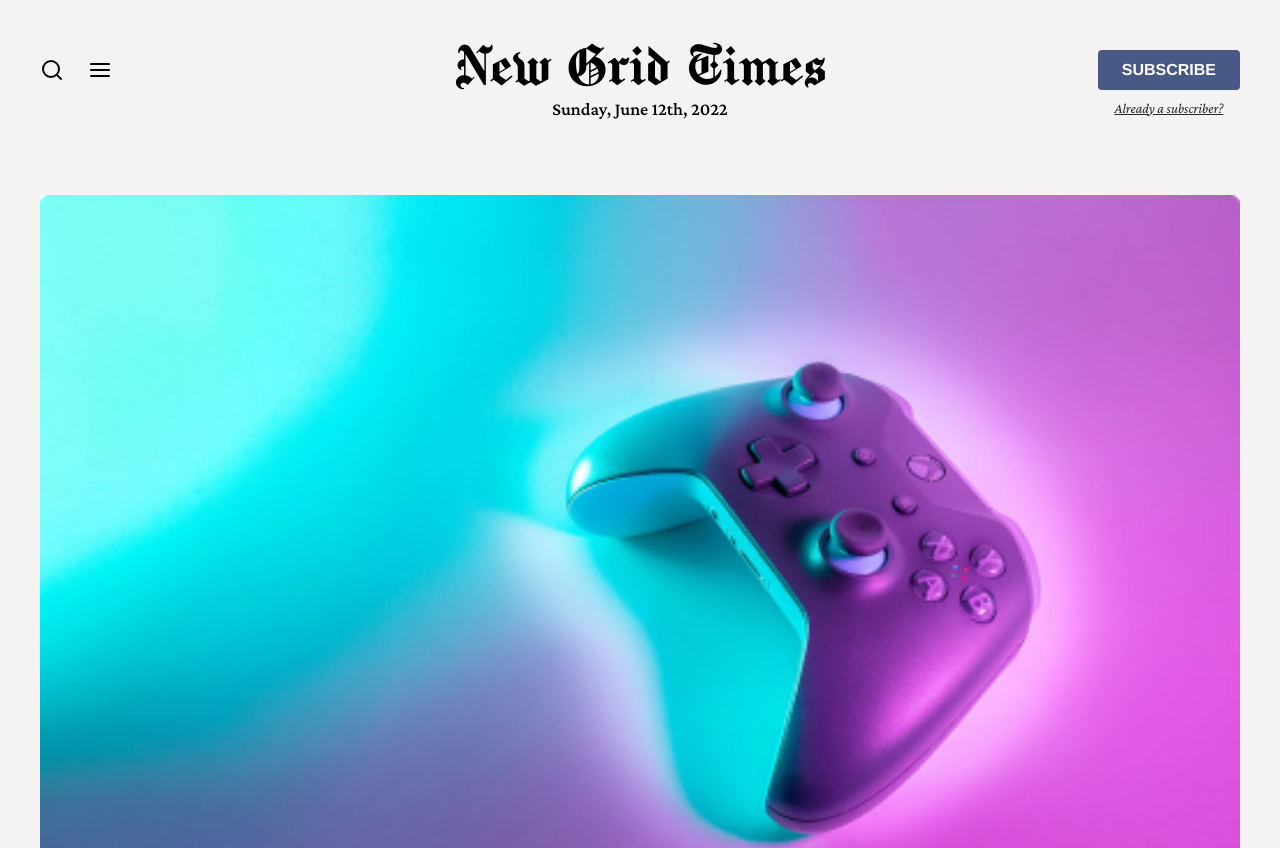
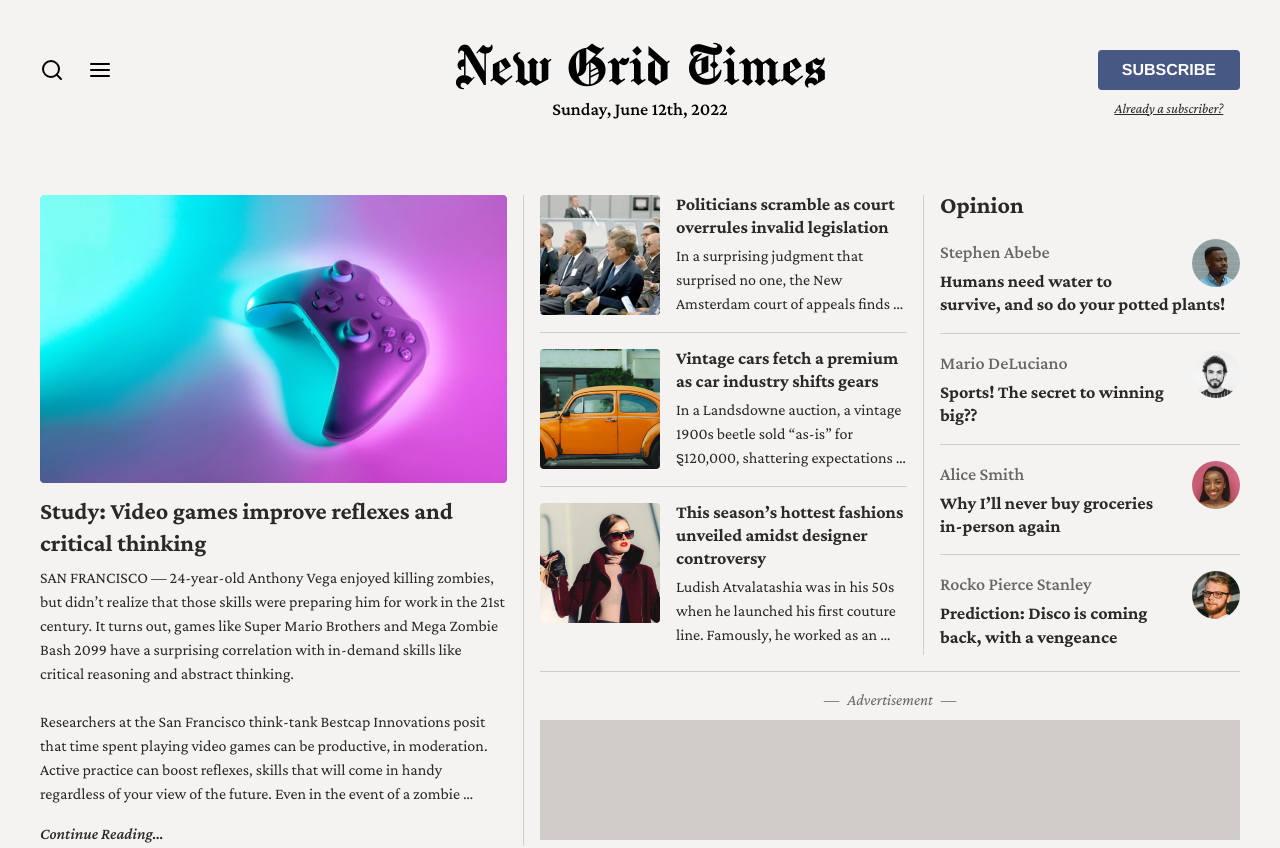
Before and after one commit to PabloCorso/css-workshop-module-7, a React (Create React App) app: page / in a window 1280 px wide. Shown: the top 848 px of the page. Built offline with nearby package versions, Linux system fonts and the light colour scheme.

Commit message:
3 - Main story grid

```diff
--- a/src/components/MainStoryGrid/MainStoryGrid.js
+++ b/src/components/MainStoryGrid/MainStoryGrid.js
@@ -1,8 +1,9 @@
 import React from "react";
 import styled from "styled-components/macro";
 
+import { MAIN_STORY, OPINION_STORIES, SECONDARY_STORIES } from "../../data";
+
 import { QUERIES } from "../../constants";
-import { MAIN_STORY, OPINION_STORIES, SECONDARY_STORIES } from "../../data";
 
 import SectionTitle from "../SectionTitle";
 import MainStory from "../MainStory";
@@ -31,9 +32,9 @@ const MainStoryGrid = () => {
         <SectionTitle>Opinion</SectionTitle>
         <OpinionStoryList>
           {OPINION_STORIES.map((story, index) => (
-            <VerticalStoryWrapper key={story.id}>
-              <OpinionStory key={story.id} {...story} />
-            </VerticalStoryWrapper>
+            <OpinionStoryWrapper key={story.id}>
+              <OpinionStory {...story} />
+            </OpinionStoryWrapper>
           ))}
         </OpinionStoryList>
       </OpinionSection>
@@ -54,33 +55,55 @@ const Wrapper = styled.div`
     "advertisement";
   gap: 48px;
   margin-bottom: 48px;
+
+  @media ${QUERIES.tabletAndUp} {
+    grid-template-areas:
+      "main-story secondary-stories"
+      "advertisement advertisement"
+      "opinion-stories opinion-stories";
+    grid-template-columns: 2fr 1fr;
+    gap: 48px 0px;
+  }
+
+  @media ${QUERIES.laptopAndUp} {
+    grid-template-areas:
+      "main-story secondary-stories opinion-stories"
+      "main-story advertisement advertisement";
+    grid-template-columns: 5fr 4fr 3fr;
+    gap: 0px;
+  }
 `;
 
 const MainStorySection = styled.section`
   grid-area: main-story;
+
+  @media ${QUERIES.tabletAndUp} {
+    padding-right: 16px;
+    margin-right: 16px;
+    border-right: 1px solid var(--color-gray-300);
+  }
 `;
 
 const SecondaryStorySection = styled.section`
   grid-area: secondary-stories;
+
+  @media ${QUERIES.laptopAndUp} {
+    padding-right: 16px;
+    margin-right: 16px;
+    border-right: 1px solid var(--color-gray-300);
+  }
 `;
 
 const StoryList = styled.div`
-  display: grid;
+  display: flex;
+  flex-direction: column;
 `;
 
 const OpinionStoryList = styled(StoryList)`
   @media ${QUERIES.tabletOnly} {
-    grid-template-columns: repeat(4, 1fr);
+    flex-direction: row;
     gap: 32px;
   }
-`;
-
-const OpinionSection = styled.section`
-  grid-area: opinion-stories;
-`;
-
-const AdvertisementSection = styled.section`
-  grid-area: advertisement;
 `;
 
 const VerticalStoryWrapper = styled.div`
@@ -89,14 +112,36 @@ const VerticalStoryWrapper = styled.div`
     padding-bottom: 16px;
     margin-bottom: 16px;
   }
+`;
 
+const OpinionStoryWrapper = styled(VerticalStoryWrapper)`
   @media ${QUERIES.tabletOnly} {
+    flex: 1;
+
     &:not(:last-of-type) {
-      border: none;
+      border-bottom: revert;
       padding-bottom: revert;
       margin-bottom: revert;
     }
   }
 `;
 
+const OpinionSection = styled.section`
+  grid-area: opinion-stories;
+
+  @media ${QUERIES.laptopAndUp} {
+    margin-top: -8px;
+  }
+`;
+
+const AdvertisementSection = styled.section`
+  grid-area: advertisement;
+
+  @media ${QUERIES.laptopAndUp} {
+    padding-top: 16px;
+    margin-top: 16px;
+    border-top: 1px solid var(--color-gray-300);
+  }
+`;
+
 export default MainStoryGrid;
--- a/src/components/SecondaryStory/SecondaryStory.js
+++ b/src/components/SecondaryStory/SecondaryStory.js
@@ -1,5 +1,7 @@
 import React from "react";
 import styled from "styled-components/macro";
+
+import { QUERIES } from "../../constants";
 
 const SecondaryStory = ({ id, title, image, location, abstract }) => {
   return (
@@ -23,6 +25,14 @@ const Wrapper = styled.article`
   gap: 4px 16px;
   grid-template-columns: 120px 1fr;
   color: var(--color-gray-900);
+
+  @media ${QUERIES.tabletOnly} {
+    grid-template-areas:
+      "image"
+      "heading"
+      "abstract";
+    grid-template-columns: 1fr;
+  }
 `;
 
 const Image = styled.img`
@@ -50,8 +60,6 @@ const AbstractWrapper = styled.div`
 const Abstract = styled.p`
   font-size: 1rem;
   white-space: pre-wrap;
-
-  /* Truncate text */
   display: -webkit-box;
   -webkit-box-orient: vertical;
   -webkit-line-clamp: 3;
```
